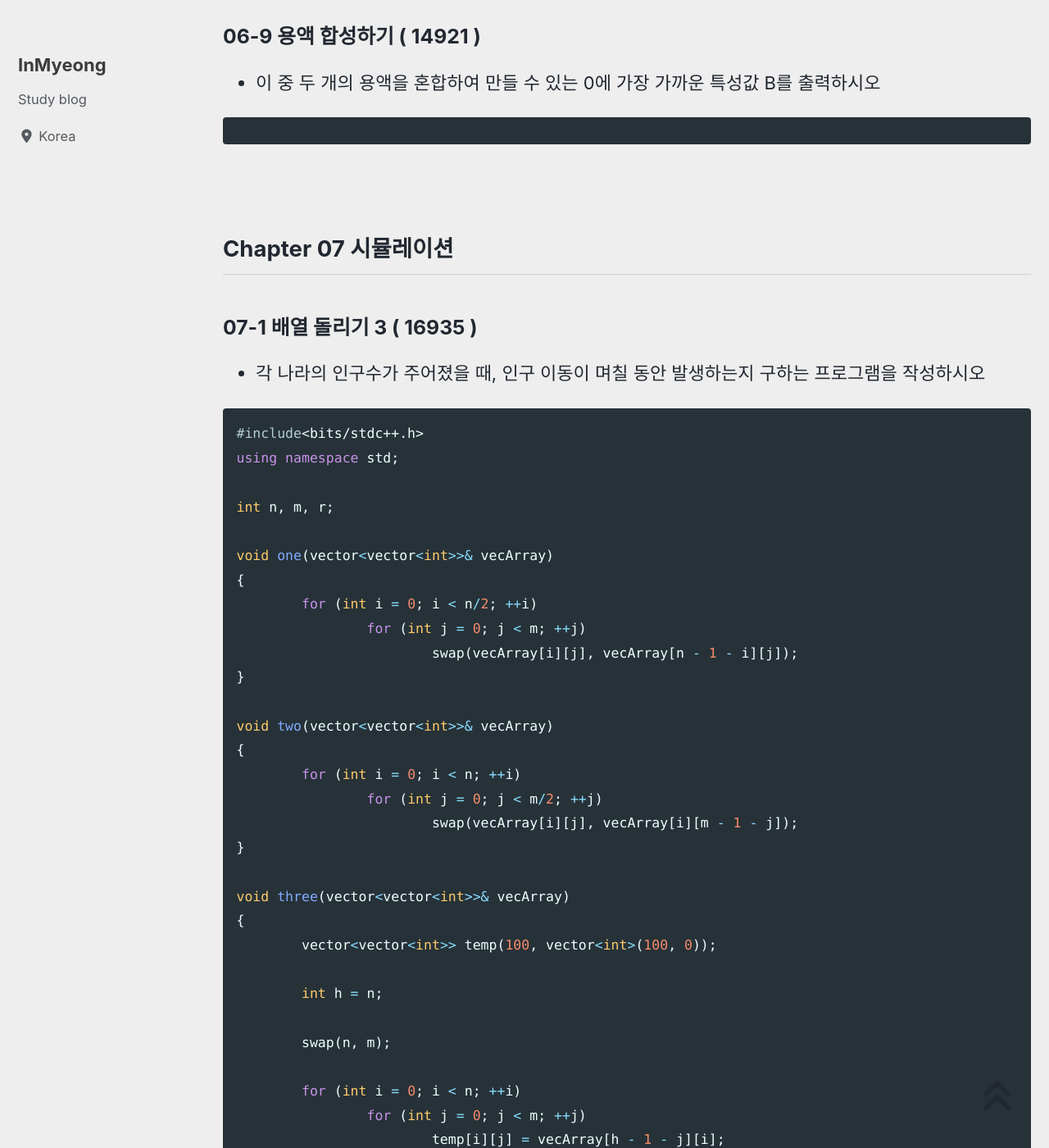
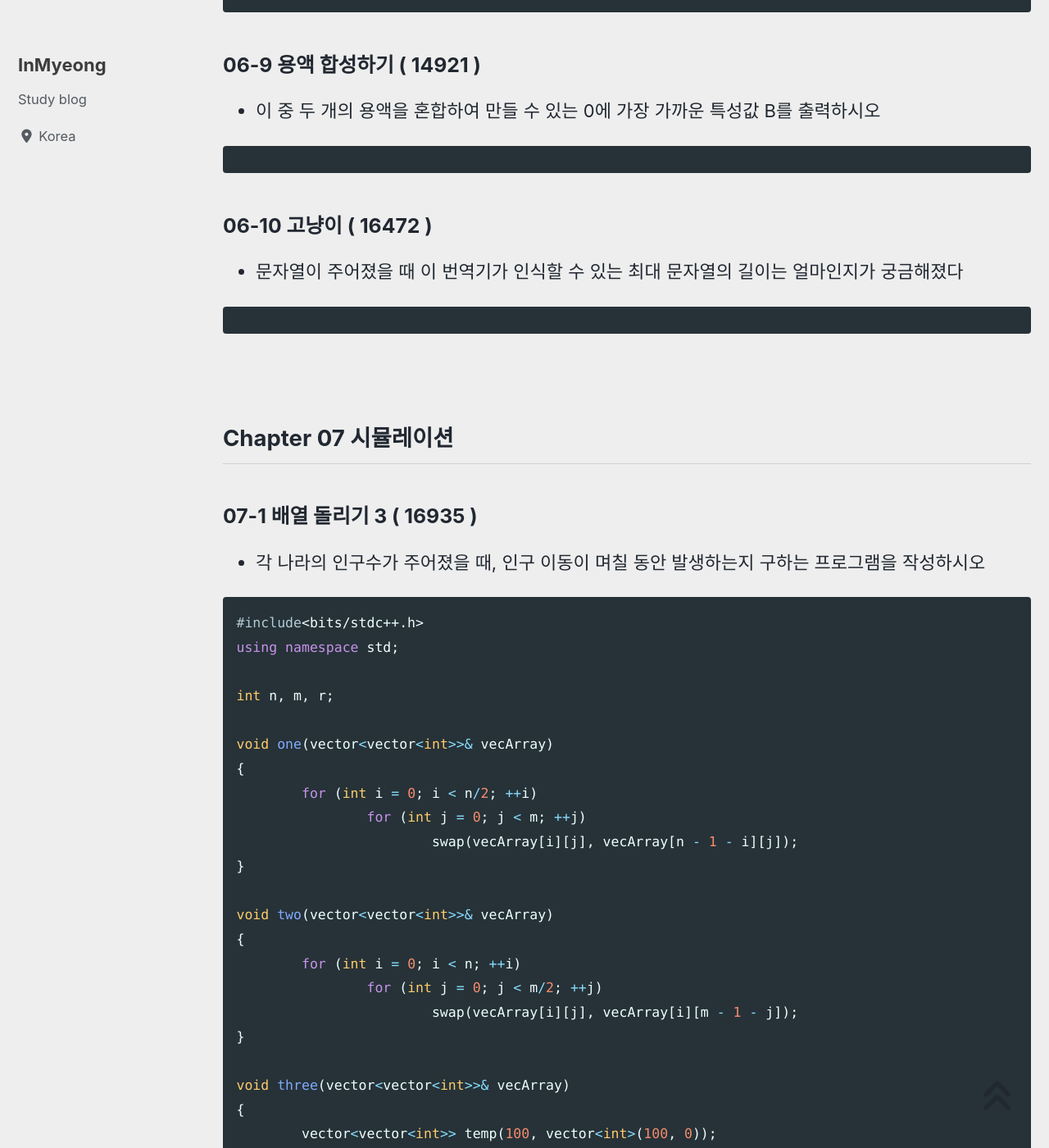
Before and after one commit to devMyeong/devMyeong.github.io, a Jekyll site: the page built from _posts/codingTest/2022-09-25-백준.md, in a window 1280 px wide and 1400 px high, scrolled down 64517 px. Shown: the whole window at 82% size. Built offline with Jekyll 4.4.1, drawn with Linux system fonts in a browser that asks for light colours; cached includes are drawn as plain includes; nearby versions of some CDN libraries; some web fonts are replaced; comment, search, counter and statistics services are not loaded.

Commit message:
Docs : 백준 문제 추가

````diff
--- a/_posts/codingTest/2022-09-25-백준.md
+++ b/_posts/codingTest/2022-09-25-백준.md
@@ -2035,6 +2035,12 @@ int main()
 
 ### 06-9 용액 합성하기 ( 14921 )
 - 이 중 두 개의 용액을 혼합하여 만들 수 있는 0에 가장 가까운 특성값 B를 출력하시오
+
+```cpp
+```
+
+### 06-10 고냥이 ( 16472 )
+- 문자열이 주어졌을 때 이 번역기가 인식할 수 있는 최대 문자열의 길이는 얼마인지가 궁금해졌다
 
 ```cpp
 ```
````
